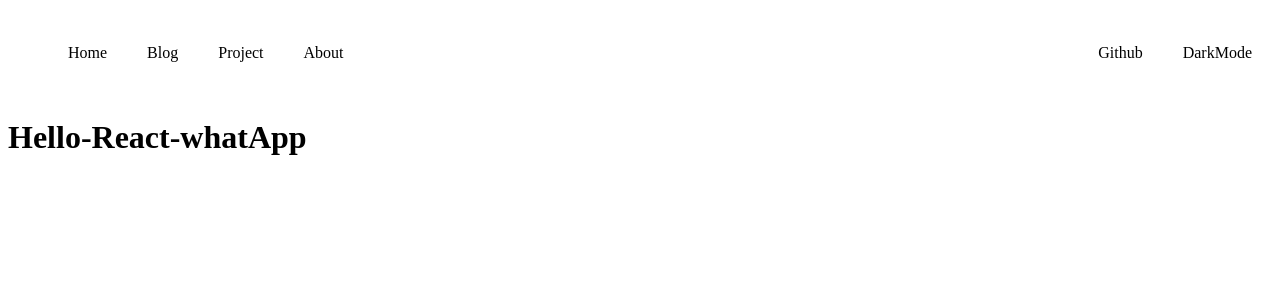
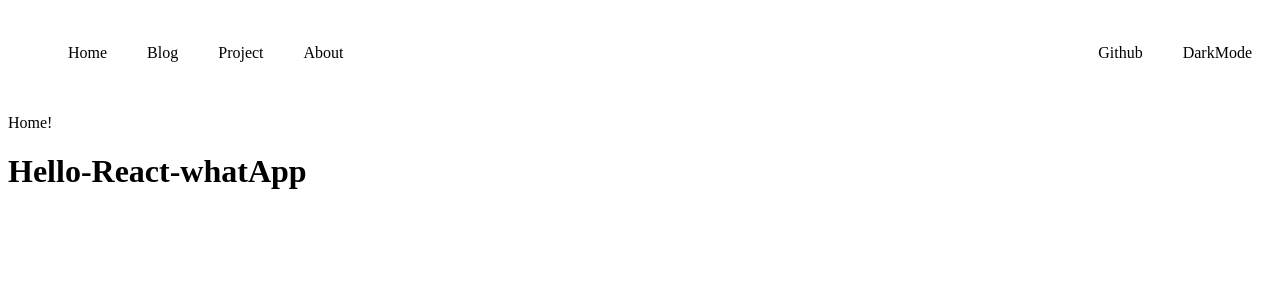
Before and after one commit to KrishDevCrafting/Krish-Portfolio, a React (Create React App) app in the folder my-app/: page / in a window 1280 px wide. Shown: the top 300 px of the page. Built offline with nearby package versions, Linux system fonts and the light colour scheme.

Commit message:
{nav-bar}

```diff
--- /dev/null
+++ b/my-app/src/home/Main.jsx
@@ -0,0 +1,10 @@
+import React from "react";
+const Main = () => {
+  return (
+    <>
+      <p>Home!</p>
+    </>
+  );
+};
+
+export default Main;
--- a/my-app/src/index.js
+++ b/my-app/src/index.js
@@ -1,11 +1,13 @@
 import React from "react";
 import App from "./App";
+import Main from "./home/Main";
 import Nav from "./NavBar";
 import ReactDOM from "react-dom/client";
 const root = ReactDOM.createRoot(document.getElementById("root"));
 root.render(
   <React.StrictMode>
     <Nav />
+    <Main />
     <App />
   </React.StrictMode>
 );
```
Also changed, not shown: my-app/src/home/index.css (added).
